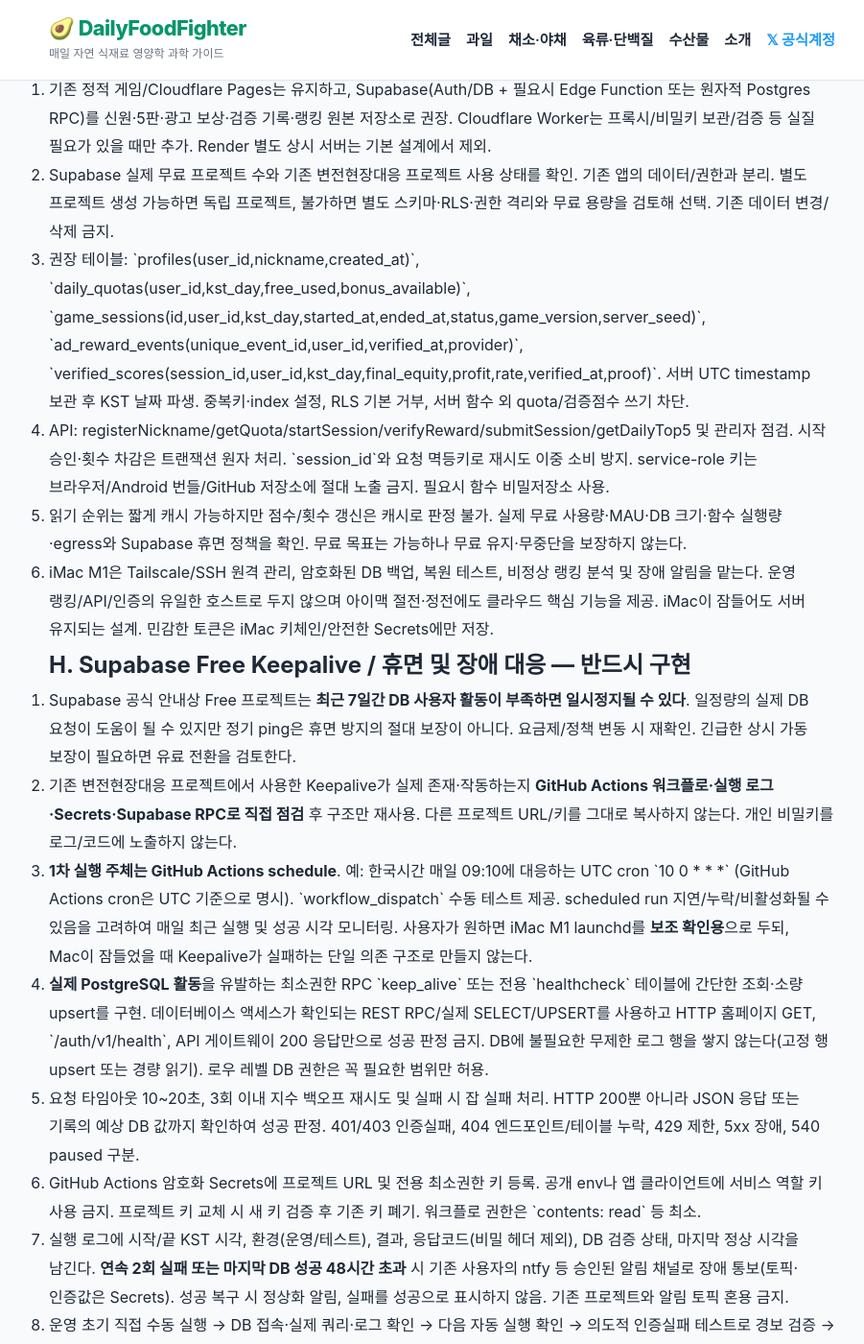
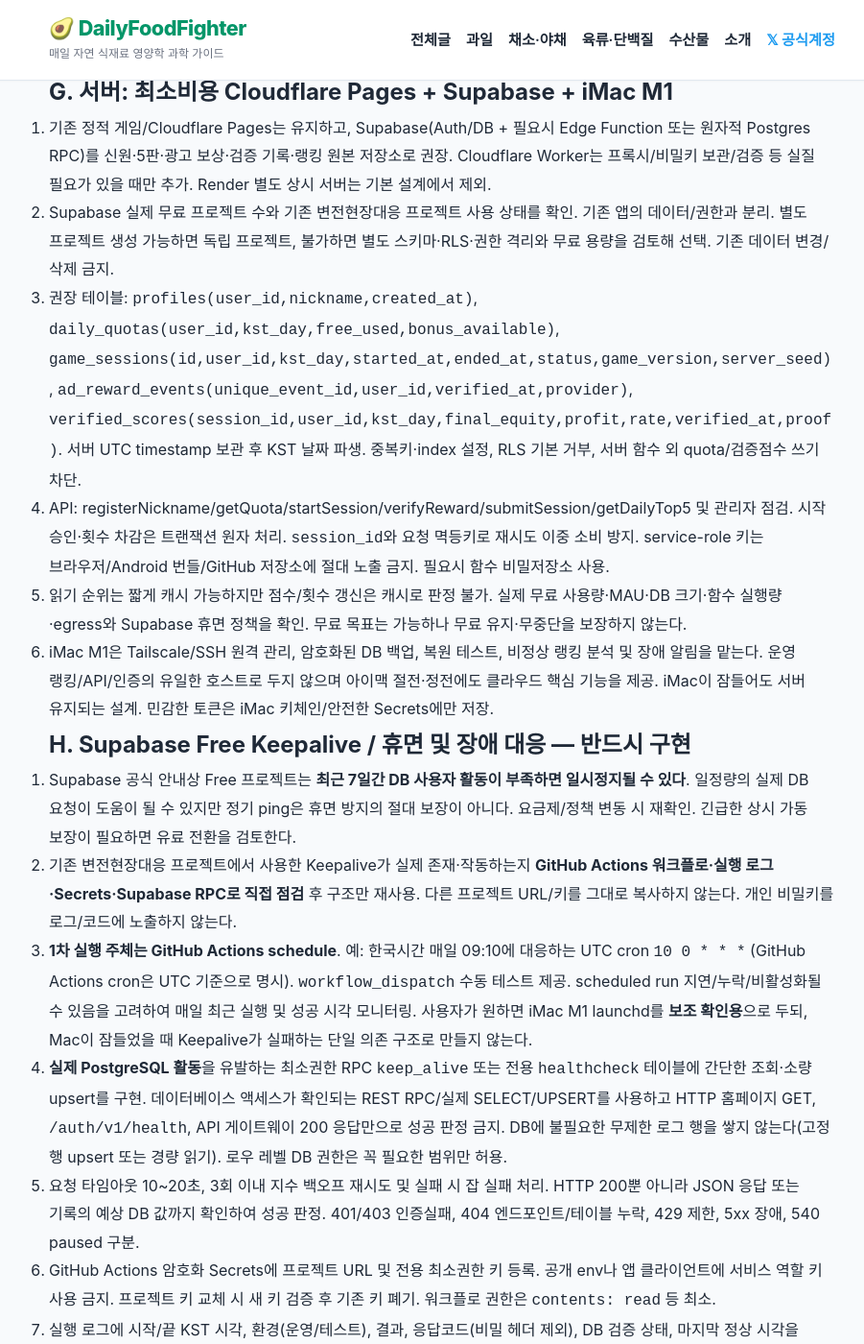
Before and after one commit to heewon-yu/dailyfoodfighter, a Jekyll site: the page built from games/scalping-king/CODEX_20261112_UX_RANKINGS_HANDOFF.md, in a window 1280 px wide and 1400 px high, scrolled down 5990 px. Shown: the whole window at 96% size, without its empty margins (179-1080 px from the left). Built offline with Jekyll 4.4.1, drawn with Linux system fonts in a browser that asks for light colours; our own code applies the rules of GitHub Pages for plain Markdown files; some of the changed text lies outside the part shown.

Commit message:
docs(scalping): normalize final handoff markdown formatting

```diff
--- a/games/scalping-king/CODEX_20261112_UX_RANKINGS_HANDOFF.md
+++ b/games/scalping-king/CODEX_20261112_UX_RANKINGS_HANDOFF.md
@@ -65,7 +65,7 @@
 # 최종 명세 v2 · 2026-11-12 (이전 지시와 충돌하면 이 절 우선)
 
 ## A. 구현 금지 및 변경 통제
-1. 운영 \`main\`과 기존 Android \`codex/scalping-king-android\` 브랜치, 현재 선반영 \`codex/scalping-king-ux-rankings-20261112\`를 비교한다. 이미 누군가 수정한 내용을 강제로 덮어쓰지 않는다. 브랜치 PR로 검증하고 운영 배포는 검증 후 진행한다.
+1. 운영 `main`과 기존 Android `codex/scalping-king-android` 브랜치, 현재 선반영 `codex/scalping-king-ux-rankings-20261112`를 비교한다. 이미 누군가 수정한 내용을 강제로 덮어쓰지 않는다. 브랜치 PR로 검증하고 운영 배포는 검증 후 진행한다.
 2. 가상 투자금 1억원, 매판 5분, 30개 종목 후보 중 10개, 시장가/지정가, 호가·뉴스·VI·가격제한폭, 수수료·계좌·담보·긴급자금대출·로스컷·반대매매·성적표 공유 동작은 유지한다. 기존 네이비·골드·화이트 및 사용자가 채택한 Play 스토어 시안 2번과 이미지 문구는 임의 변경 금지.
 3. 선반영 변경은 **미검증**이다. 이번 브랜치의 모바일 차트 190px/신용 UI/신용 우선 매도/광고 안내 숨김을 테스트하여 문제가 있으면 개선한다. Android 앱에는 아직 동기화·빌드되지 않았을 수 있다.
 4. 이번 요청은 서버와 Android 앱 기능까지 포함한다. 일부 기능만 완성한 뒤 전부 완료라고 보고하지 않는다.
@@ -83,17 +83,17 @@
 
 ## D. 사용자에게 보이는 광고 문구와 보상
 1. 사용자에게 내부 광고 잠금 정책('보상형 광고 1회', '이번 판에만 적용', '광고 없이 이용 가능')을 표시하지 않는다. 다만 실제 광고가 필요한 경우에는 사용자에게 **'광고 보고 이용하기'**와 얻는 보상을 명확하게 고지하고 동의 후 재생한다. 광고를 무단·무고지 재생하지 않는다.
-2. 웹의 \`data-test-tools="enabled"\`는 테스트 우회 경로다. 이를 실제 광고 송출의 증거로 간주하지 않는다. Android AdMob 테스트 광고 및 실제 운영 ID를 분리하고 사용자 실기기에서 검증. 웹에서는 AdMob Android SDK를 그대로 호출할 수 없으므로 웹용 보상 지원방식을 확인해서 구현; 불가능하면 실제 시청을 가장하지 않고 웹 지원 여부를 보고.
+2. 웹의 `data-test-tools="enabled"`는 테스트 우회 경로다. 이를 실제 광고 송출의 증거로 간주하지 않는다. Android AdMob 테스트 광고 및 실제 운영 ID를 분리하고 사용자 실기기에서 검증. 웹에서는 AdMob Android SDK를 그대로 호출할 수 없으므로 웹용 보상 지원방식을 확인해서 구현; 불가능하면 실제 시청을 가장하지 않고 웹 지원 여부를 보고.
 3. 보상 지급은 제공자가 **검증한 완료 이벤트**에만 의존. 닫기/취소/로딩 오류/백그라운드 전환/네트워크 실패 시 미지급. 가능한 서버측 광고 보상 검증(SSV, 서명·트랜잭션 ID)을 사용하여 중복 지급 방지. 광고 중 게임 타이머·시세 정지, 종료 시 정확히 복귀.
 4. 과거 계획에 있는 '3판 종료 후 전면형 광고'는 이번 명세의 **무료 5판 이후 보상형 광고로 추가 시작**과 충돌하므로 제거/중지. 별도 배너가 있더라도 플레이 횟수 보상과 혼동하지 않는다.
 
 ## E. 일일 5판과 다시하기 — 정확한 판수 정의
-1. 날짜는 서버가 정한 \`Asia/Seoul\` 날짜, 한국시간 00:00 자정 기준. **무료 시작권은 하루 사용자당 5판**. 첫 플레이·종료 후 다시하기·도중 다시하기·한 번 더 하기 모두 신규 게임 세션 승인 및 생성 시 1판 소비. 일시정지/재개/동일 세션 복원만으로는 소비하지 않는다. 5분 완주 여부와 관계없이 일단 시작된 판은 사용 처리.
+1. 날짜는 서버가 정한 `Asia/Seoul` 날짜, 한국시간 00:00 자정 기준. **무료 시작권은 하루 사용자당 5판**. 첫 플레이·종료 후 다시하기·도중 다시하기·한 번 더 하기 모두 신규 게임 세션 승인 및 생성 시 1판 소비. 일시정지/재개/동일 세션 복원만으로는 소비하지 않는다. 5분 완주 여부와 관계없이 일단 시작된 판은 사용 처리.
 2. 6판째부터 버튼 **'광고 보고 한 판 더'**. 완료 검증된 보상형 광고 1건 당 *추가 게임 시작권 1개* 지급. 사용 시 소모. 중복 클릭·중복 callback·재시도에도 광고 이벤트 ID당 1개만 지급. 광고를 봤으나 판 시작 전에 앱이 종료되면 서버에 미사용 보상권 보존. 서버가 판 시작을 승인한 뒤 중도 포기한 경우 환불하지 않는다.
 3. UI: '오늘 무료 플레이 0~5/5 사용', '남은 무료 플레이 N회', 미사용 보너스권 N회, 한도 소진 시 광고 버튼. 미로드 광고/취소/검증실패/서버 장애 시 지급 및 시작 차단을 정확히 알린다. '광고 완료' 모의 버튼으로 실서비스 권한 부여 금지.
 4. 같은 계정의 웹/Android·여러 기기·동시 탭에서 서버가 단일 원자적 트랜잭션과 멱등키로 quota를 보장. 기기 날짜 변경, 앱 재설치, localStorage 삭제로 하루 제한 우회되지 않도록 서버 기준 카운트. 단 로그인 없는 익명 사용자만으로는 재설치 우회를 완전히 막을 수 없으므로 이를 명시하고 공정한 제한/랭킹이 필요하면 Google 로그인 등 안정적인 계정 복원 방식 마련.
 5. 오프라인 유지가 꼭 필요하면 **랭킹 제외 별도 연습 모드**로 분리, 공인 서버 랭킹 게임을 오프라인에서 임의 시작시키지 않는다. 서비스 장애 시 무료/보상 횟수를 클라이언트가 임의 추가하지 않는다.
-6. 기존 게임의 \`restartRound()->reset()->start()\` 및 초기 \`start()\` 모든 입구를 서버 startSession 승인 단계로 통합하고 중복 세션 생성 금지. KST 자정, 5번째 무료 시작, 광고 1회 획득, 광고 취소, 앱 종료 후 복귀, 중도 다시하기를 테스트.
+6. 기존 게임의 `restartRound()->reset()->start()` 및 초기 `start()` 모든 입구를 서버 startSession 승인 단계로 통합하고 중복 세션 생성 금지. KST 자정, 5번째 무료 시작, 광고 1회 획득, 광고 취소, 앱 종료 후 복귀, 중도 다시하기를 테스트.
 
 ## F. 닉네임 및 전체 공개 일일 TOP5 두 종류
 1. 첫 공식 게임 시작 전 닉네임 등록: 2~12자, 한글/영문/숫자/밑줄 허용, 앞뒤 공백 제거, 정규화, 금칙어/중복 검사. 개인정보/디바이스 ID는 랭킹에 공개하지 않음. 닉네임 변경·삭제/신고 관리 경로 제공. 사용자당 1개 ID, 웹/Android 공통.
@@ -105,18 +105,18 @@
 ## G. 서버: 최소비용 Cloudflare Pages + Supabase + iMac M1
 1. 기존 정적 게임/Cloudflare Pages는 유지하고, Supabase(Auth/DB + 필요시 Edge Function 또는 원자적 Postgres RPC)를 신원·5판·광고 보상·검증 기록·랭킹 원본 저장소로 권장. Cloudflare Worker는 프록시/비밀키 보관/검증 등 실질 필요가 있을 때만 추가. Render 별도 상시 서버는 기본 설계에서 제외.
 2. Supabase 실제 무료 프로젝트 수와 기존 변전현장대응 프로젝트 사용 상태를 확인. 기존 앱의 데이터/권한과 분리. 별도 프로젝트 생성 가능하면 독립 프로젝트, 불가하면 별도 스키마·RLS·권한 격리와 무료 용량을 검토해 선택. 기존 데이터 변경/삭제 금지.
-3. 권장 테이블: \`profiles(user_id,nickname,created_at)\`, \`daily_quotas(user_id,kst_day,free_used,bonus_available)\`, \`game_sessions(id,user_id,kst_day,started_at,ended_at,status,game_version,server_seed)\`, \`ad_reward_events(unique_event_id,user_id,verified_at,provider)\`, \`verified_scores(session_id,user_id,kst_day,final_equity,profit,rate,verified_at,proof)\`. 서버 UTC timestamp 보관 후 KST 날짜 파생. 중복키·index 설정, RLS 기본 거부, 서버 함수 외 quota/검증점수 쓰기 차단.
-4. API: registerNickname/getQuota/startSession/verifyReward/submitSession/getDailyTop5 및 관리자 점검. 시작 승인·횟수 차감은 트랜잭션 원자 처리. \`session_id\`와 요청 멱등키로 재시도 이중 소비 방지. service-role 키는 브라우저/Android 번들/GitHub 저장소에 절대 노출 금지. 필요시 함수 비밀저장소 사용.
+3. 권장 테이블: `profiles(user_id,nickname,created_at)`, `daily_quotas(user_id,kst_day,free_used,bonus_available)`, `game_sessions(id,user_id,kst_day,started_at,ended_at,status,game_version,server_seed)`, `ad_reward_events(unique_event_id,user_id,verified_at,provider)`, `verified_scores(session_id,user_id,kst_day,final_equity,profit,rate,verified_at,proof)`. 서버 UTC timestamp 보관 후 KST 날짜 파생. 중복키·index 설정, RLS 기본 거부, 서버 함수 외 quota/검증점수 쓰기 차단.
+4. API: registerNickname/getQuota/startSession/verifyReward/submitSession/getDailyTop5 및 관리자 점검. 시작 승인·횟수 차감은 트랜잭션 원자 처리. `session_id`와 요청 멱등키로 재시도 이중 소비 방지. service-role 키는 브라우저/Android 번들/GitHub 저장소에 절대 노출 금지. 필요시 함수 비밀저장소 사용.
 5. 읽기 순위는 짧게 캐시 가능하지만 점수/횟수 갱신은 캐시로 판정 불가. 실제 무료 사용량·MAU·DB 크기·함수 실행량·egress와 Supabase 휴면 정책을 확인. 무료 목표는 가능하나 무료 유지·무중단을 보장하지 않는다.
 6. iMac M1은 Tailscale/SSH 원격 관리, 암호화된 DB 백업, 복원 테스트, 비정상 랭킹 분석 및 장애 알림을 맡는다. 운영 랭킹/API/인증의 유일한 호스트로 두지 않으며 아이맥 절전·정전에도 클라우드 핵심 기능을 제공. iMac이 잠들어도 서버 유지되는 설계. 민감한 토큰은 iMac 키체인/안전한 Secrets에만 저장.
 
 ## H. Supabase Free Keepalive / 휴면 및 장애 대응 — 반드시 구현
 1. Supabase 공식 안내상 Free 프로젝트는 **최근 7일간 DB 사용자 활동이 부족하면 일시정지될 수 있다**. 일정량의 실제 DB 요청이 도움이 될 수 있지만 정기 ping은 휴면 방지의 절대 보장이 아니다. 요금제/정책 변동 시 재확인. 긴급한 상시 가동 보장이 필요하면 유료 전환을 검토한다.
 2. 기존 변전현장대응 프로젝트에서 사용한 Keepalive가 실제 존재·작동하는지 **GitHub Actions 워크플로·실행 로그·Secrets·Supabase RPC로 직접 점검** 후 구조만 재사용. 다른 프로젝트 URL/키를 그대로 복사하지 않는다. 개인 비밀키를 로그/코드에 노출하지 않는다.
-3. **1차 실행 주체는 GitHub Actions schedule**. 예: 한국시간 매일 09:10에 대응하는 UTC cron \`10 0 * * *\` (GitHub Actions cron은 UTC 기준으로 명시). \`workflow_dispatch\` 수동 테스트 제공. scheduled run 지연/누락/비활성화될 수 있음을 고려하여 매일 최근 실행 및 성공 시각 모니터링. 사용자가 원하면 iMac M1 launchd를 **보조 확인용**으로 두되, Mac이 잠들었을 때 Keepalive가 실패하는 단일 의존 구조로 만들지 않는다.
-4. **실제 PostgreSQL 활동**을 유발하는 최소권한 RPC \`keep_alive\` 또는 전용 \`healthcheck\` 테이블에 간단한 조회·소량 upsert를 구현. 데이터베이스 액세스가 확인되는 REST RPC/실제 SELECT/UPSERT를 사용하고 HTTP 홈페이지 GET, \`/auth/v1/health\`, API 게이트웨이 200 응답만으로 성공 판정 금지. DB에 불필요한 무제한 로그 행을 쌓지 않는다(고정 행 upsert 또는 경량 읽기). 로우 레벨 DB 권한은 꼭 필요한 범위만 허용.
+3. **1차 실행 주체는 GitHub Actions schedule**. 예: 한국시간 매일 09:10에 대응하는 UTC cron `10 0 * * *` (GitHub Actions cron은 UTC 기준으로 명시). `workflow_dispatch` 수동 테스트 제공. scheduled run 지연/누락/비활성화될 수 있음을 고려하여 매일 최근 실행 및 성공 시각 모니터링. 사용자가 원하면 iMac M1 launchd를 **보조 확인용**으로 두되, Mac이 잠들었을 때 Keepalive가 실패하는 단일 의존 구조로 만들지 않는다.
+4. **실제 PostgreSQL 활동**을 유발하는 최소권한 RPC `keep_alive` 또는 전용 `healthcheck` 테이블에 간단한 조회·소량 upsert를 구현. 데이터베이스 액세스가 확인되는 REST RPC/실제 SELECT/UPSERT를 사용하고 HTTP 홈페이지 GET, `/auth/v1/health`, API 게이트웨이 200 응답만으로 성공 판정 금지. DB에 불필요한 무제한 로그 행을 쌓지 않는다(고정 행 upsert 또는 경량 읽기). 로우 레벨 DB 권한은 꼭 필요한 범위만 허용.
 5. 요청 타임아웃 10~20초, 3회 이내 지수 백오프 재시도 및 실패 시 잡 실패 처리. HTTP 200뿐 아니라 JSON 응답 또는 기록의 예상 DB 값까지 확인하여 성공 판정. 401/403 인증실패, 404 엔드포인트/테이블 누락, 429 제한, 5xx 장애, 540 paused 구분.
-6. GitHub Actions 암호화 Secrets에 프로젝트 URL 및 전용 최소권한 키 등록. 공개 env나 앱 클라이언트에 서비스 역할 키 사용 금지. 프로젝트 키 교체 시 새 키 검증 후 기존 키 폐기. 워크플로 권한은 \`contents: read\` 등 최소.
+6. GitHub Actions 암호화 Secrets에 프로젝트 URL 및 전용 최소권한 키 등록. 공개 env나 앱 클라이언트에 서비스 역할 키 사용 금지. 프로젝트 키 교체 시 새 키 검증 후 기존 키 폐기. 워크플로 권한은 `contents: read` 등 최소.
 7. 실행 로그에 시작/끝 KST 시각, 환경(운영/테스트), 결과, 응답코드(비밀 헤더 제외), DB 검증 상태, 마지막 정상 시각을 남긴다. **연속 2회 실패 또는 마지막 DB 성공 48시간 초과** 시 기존 사용자의 ntfy 등 승인된 알림 채널로 장애 통보(토픽·인증값은 Secrets). 성공 복구 시 정상화 알림, 실패를 성공으로 표시하지 않음. 기존 프로젝트와 알림 토픽 혼용 금지.
 8. 운영 초기 직접 수동 실행 → DB 접속·실제 쿼리·로그 확인 → 다음 자동 실행 확인 → 의도적 인증실패 테스트로 경보 검증 → iMac 전원/절전과 무관함 검증. Supabase에서 경고 메일을 받거나 진짜 paused 상태면 **사용자에게 즉시 상태 알림**, 콘솔의 Resume project를 수행해야 할 수 있고 ping만으로 자동 해제된다고 단정하지 않는다. 확인되지 않은 복구 성공 주장 금지.
 9. Keepalive의 목적은 소규모 서비스 운영·개발 중 휴면 가능성을 줄이는 것이며, 부하 유발이나 무료 정책 우회를 보장하는 도구가 아니다. 충분히 사용자 활동이 발생하는 경우 예약 쿼리 빈도를 재평가. 비용·무료 할당량 초과 모니터링 포함.
@@ -124,10 +124,10 @@
 
 ## I. Play 스토어/Android 이미지 일치 및 릴리스
 1. 사용자가 말한 Play Console '이미지 01'의 실제 파일·대상(스크린샷, 그래픽, 아이콘)부터 확인. 기존 채택 디자인 2번에 맞춰 **동일 문구·구도·색감**을 유지하고 임의 시안 새로 생성 금지. Play 이미지와 Android 런처 아이콘은 용도가 다르므로 원본 스타일만 일치시키고 각각 규격에 맞게 출력.
-2. \`codex/scalping-king-android\` 및 \`scalping-king-android/store-assets\`, adaptive icon/foreground/background/monochrome/mipmap/round icon/splash, 실제 Play Console 원본, 설치된 앱 versionCode 비교. 최신 웹 리소스를 Capacitor Android에 복사·동기화하고 버전코드 올려 테스트 APK/AAB 재빌드.
+2. `codex/scalping-king-android` 및 `scalping-king-android/store-assets`, adaptive icon/foreground/background/monochrome/mipmap/round icon/splash, 실제 Play Console 원본, 설치된 앱 versionCode 비교. 최신 웹 리소스를 Capacitor Android에 복사·동기화하고 버전코드 올려 테스트 APK/AAB 재빌드.
 3. 512×512 아이콘, 1024×500 배너, 1080×1920 스크린샷 5장의 문구·이미지 깨짐·정확한 크기와 실기기 표시 여부 검사. 실제 Play 등록 파일을 볼 수 없으면 단정하지 말고 확인 필요 항목으로 남긴다.
 
 ## J. 완료 검증/보고
 1. Node 기존/신규 신용 회계 테스트 통과. UI 터치 검증 320/360/390/412/430px, PC, Android 실기기. 5판→6판 제한, 보상 성공·실패·중복·취소, KST 자정·2기기 동시 요청, 닉네임 금칙어/중복, TOP5 두 분류, 가짜 점수 거부, 서버 장애/복구, Keepalive 실제 DB 접속/알림, Play 이미지 차이까지 테스트.
-2. 공개 정보와 기밀정보 분리. 사용자의 \`dailyfoodfighter\` 저장소는 현재 공개 상태이므로 **키/개인정보/토큰/관리자 비밀번호를 커밋하지 않는다**. GitHub Actions 비밀변수로 관리. 기존 변전현장대응 Supabase 데이터 절대 삭제/덮어쓰기 금지.
+2. 공개 정보와 기밀정보 분리. 사용자의 `dailyfoodfighter` 저장소는 현재 공개 상태이므로 **키/개인정보/토큰/관리자 비밀번호를 커밋하지 않는다**. GitHub Actions 비밀변수로 관리. 기존 변전현장대응 Supabase 데이터 절대 삭제/덮어쓰기 금지.
 3. GitHub 커밋·PR·테스트 로그·배포 여부·Android APK/AAB/versionCode·Supabase 프로젝트·Keepalive Action URL·실패 알림 검증·Notion 인계 업데이트를 최종 보고. **실제 배포/실기기 테스트를 하지 않았으면 완료라 하지 않는다.**
```
